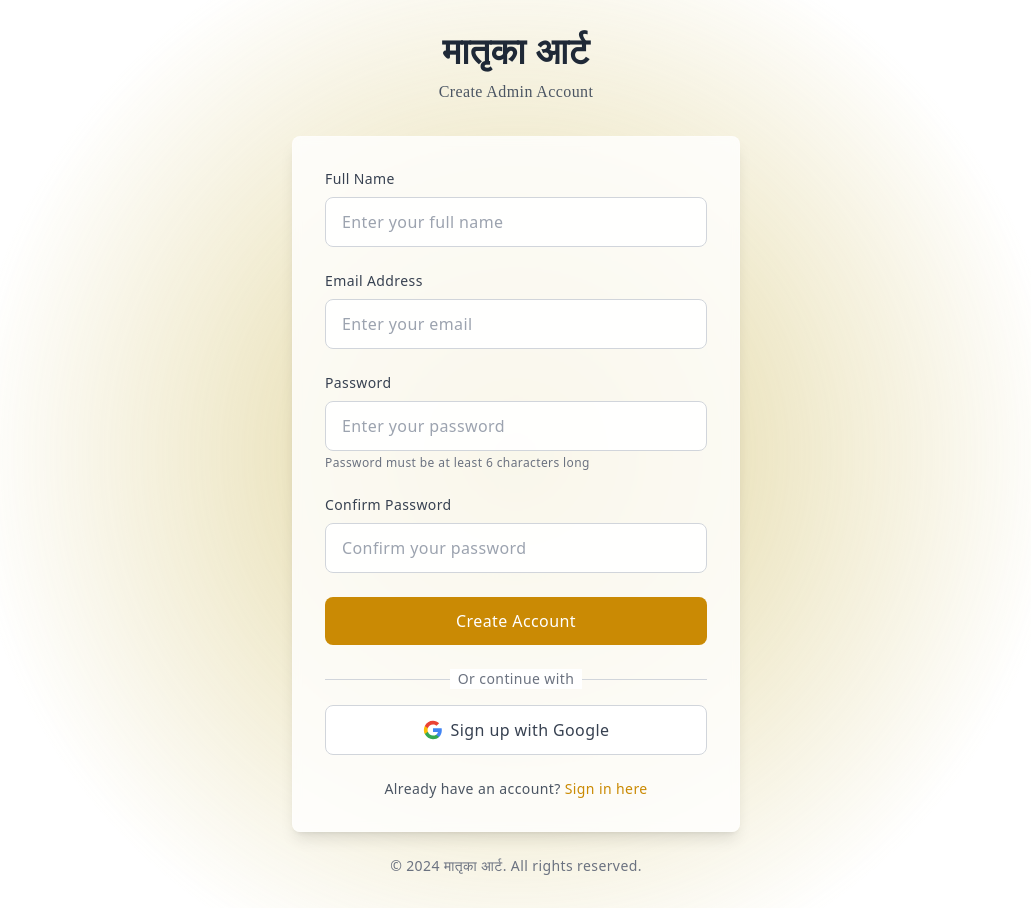
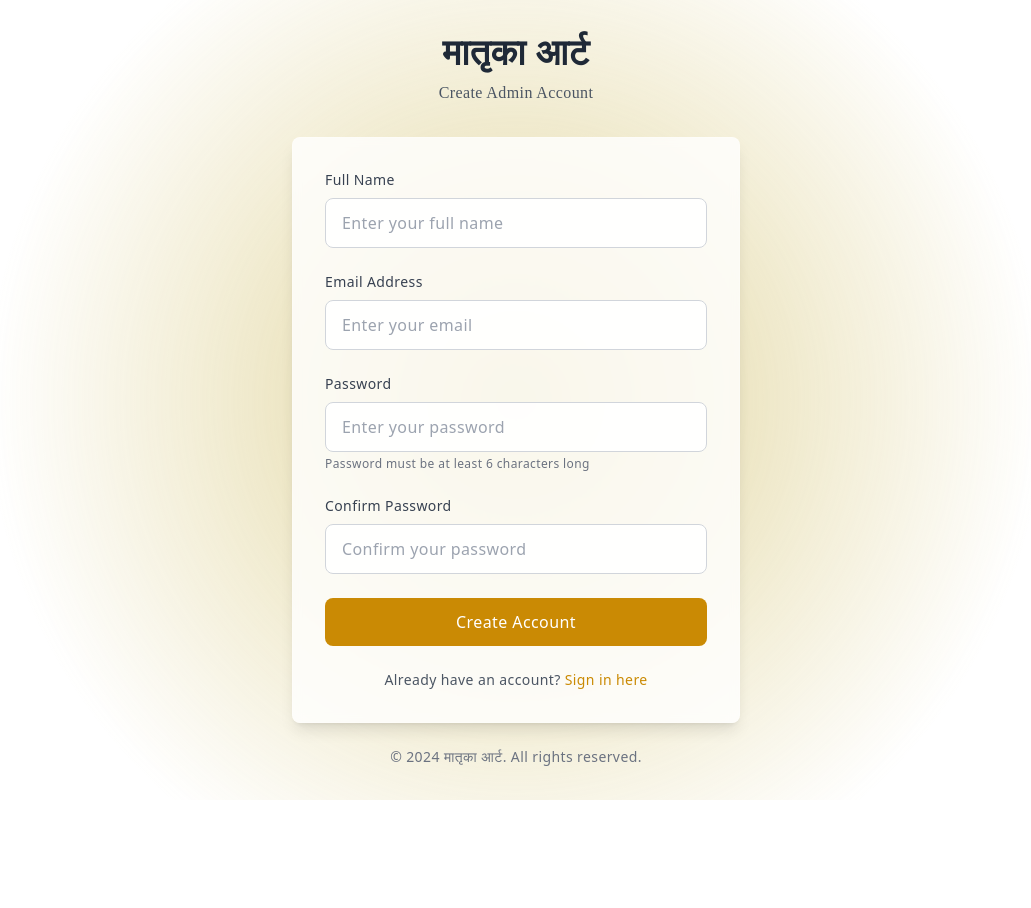
Before and after one commit to beetlejusse/maatrikaart, a Next.js app: page /admin/signup in a window 1280 px wide. Shown: the whole page, without its empty margins (124-1155 px from the left). After the commit the page ends 800 px from the top, so only its background shows below. Built offline with nearby package versions, Linux system fonts and the light colour scheme.

Commit message:
admin and related configurations

```diff
--- a/app/admin/(auth)/login/page.tsx
+++ b/app/admin/(auth)/login/page.tsx
@@ -52,7 +52,6 @@ const LoginPage = () => {
 
   return (
     <div className="min-h-screen w-full relative bg-white">
-      {/* Background gradient matching the gallery theme */}
       <div
         className="absolute inset-0 z-0"
         style={{
@@ -66,7 +65,6 @@ const LoginPage = () => {
 
       <div className="relative z-10 min-h-screen flex items-center justify-center px-4 py-8">
         <div className="w-full max-w-md">
-          {/* Logo/Brand Section */}
           <div className="text-center mb-8">
             <h1 className="text-4xl font-bold text-gray-800 mb-2 font-yatra">
               मातृका आर्ट
@@ -74,7 +72,6 @@ const LoginPage = () => {
             <p className="text-gray-600 font-kalam">Admin Login</p>
           </div>
 
-          {/* Login Form */}
           <div className="bg-white/80 backdrop-blur-sm rounded-lg shadow-lg p-8 border border-white/20">
             <h2 className="text-2xl font-semibold text-center text-gray-800 mb-6 font-ranga">
               Welcome Back
@@ -88,7 +85,10 @@ const LoginPage = () => {
 
             <form onSubmit={handleCredentialsLogin} className="space-y-6">
               <div>
-                <label htmlFor="email" className="block text-sm font-medium text-gray-700 mb-2">
+                <label
+                  htmlFor="email"
+                  className="block text-sm font-medium text-gray-700 mb-2"
+                >
                   Email Address
                 </label>
                 <input
@@ -103,7 +103,10 @@ const LoginPage = () => {
               </div>
 
               <div>
-                <label htmlFor="password" className="block text-sm font-medium text-gray-700 mb-2">
+                <label
+                  htmlFor="password"
+                  className="block text-sm font-medium text-gray-700 mb-2"
+                >
                   Password
                 </label>
                 <input
@@ -133,13 +136,15 @@ const LoginPage = () => {
               </button>
             </form>
 
-            <div className="mt-6">
+            {/* <div className="mt-6">
               <div className="relative">
                 <div className="absolute inset-0 flex items-center">
                   <div className="w-full border-t border-gray-300"></div>
                 </div>
                 <div className="relative flex justify-center text-sm">
-                  <span className="px-2 bg-white text-gray-500">Or continue with</span>
+                  <span className="px-2 bg-white text-gray-500">
+                    Or continue with
+                  </span>
                 </div>
               </div>
 
@@ -168,12 +173,15 @@ const LoginPage = () => {
                 </svg>
                 Sign in with Google
               </button>
-            </div>
+            </div> */}
 
             <div className="mt-6 text-center">
               <p className="text-sm text-gray-600">
                 Don't have an account?{" "}
-                <Link href="/admin/signup" className="text-yellow-600 hover:text-yellow-700 font-medium">
+                <Link
+                  href="/admin/signup"
+                  className="text-yellow-600 hover:text-yellow-700 font-medium"
+                >
                   Sign up here
                 </Link>
               </p>
--- a/app/admin/(auth)/signup/page.tsx
+++ b/app/admin/(auth)/signup/page.tsx
@@ -20,7 +20,6 @@ const SignupPage = () => {
     setError("");
     setSuccess("");
 
-    // Validation
     if (password !== confirmPassword) {
       setError("Passwords do not match.");
       setIsLoading(false);
@@ -54,7 +53,6 @@ const SignupPage = () => {
 
       setSuccess("Account created successfully! Redirecting to login...");
 
-      // Auto-login after successful signup
       setTimeout(async () => {
         const result = await signIn("credentials", {
           email,
@@ -205,42 +203,7 @@ const SignupPage = () => {
               </button>
             </form>
 
-            <div className="mt-6">
-              <div className="relative">
-                <div className="absolute inset-0 flex items-center">
-                  <div className="w-full border-t border-gray-300"></div>
-                </div>
-                <div className="relative flex justify-center text-sm">
-                  <span className="px-2 bg-white text-gray-500">Or continue with</span>
-                </div>
-              </div>
 
-              <button
-                onClick={handleGoogleSignup}
-                disabled={isLoading}
-                className="mt-4 w-full bg-white hover:bg-gray-50 border border-gray-300 text-gray-700 font-medium py-3 px-4 rounded-lg transition-colors duration-200 flex items-center justify-center"
-              >
-                <svg className="w-5 h-5 mr-2" viewBox="0 0 24 24">
-                  <path
-                    fill="#4285F4"
-                    d="M22.56 12.25c0-.78-.07-1.53-.2-2.25H12v4.26h5.92c-.26 1.37-1.04 2.53-2.21 3.31v2.77h3.57c2.08-1.92 3.28-4.74 3.28-8.09z"
-                  />
-                  <path
-                    fill="#34A853"
-                    d="M12 23c2.97 0 5.46-.98 7.28-2.66l-3.57-2.77c-.98.66-2.23 1.06-3.71 1.06-2.86 0-5.29-1.93-6.16-4.53H2.18v2.84C3.99 20.53 7.7 23 12 23z"
-                  />
-                  <path
-                    fill="#FBBC05"
-                    d="M5.84 14.09c-.22-.66-.35-1.36-.35-2.09s.13-1.43.35-2.09V7.07H2.18C1.43 8.55 1 10.22 1 12s.43 3.45 1.18 4.93l2.85-2.22.81-.62z"
-                  />
-                  <path
-                    fill="#EA4335"
-                    d="M12 5.38c1.62 0 3.06.56 4.21 1.64l3.15-3.15C17.45 2.09 14.97 1 12 1 7.7 1 3.99 3.47 2.18 7.07l3.66 2.84c.87-2.6 3.3-4.53 6.16-4.53z"
-                  />
-                </svg>
-                Sign up with Google
-              </button>
-            </div>
 
             <div className="mt-6 text-center">
               <p className="text-sm text-gray-600">
--- a/app/admin/dashboard/layout.tsx
+++ b/app/admin/dashboard/layout.tsx
@@ -10,25 +10,7 @@ export default function DashboardLayout({
   return (
     <SessionProvider>
       <main className="">
-        <div className="min-h-screen w-full relative bg-white">
-          {/* Warm Orange Glow Top */}
-          <div
-            className="absolute inset-0 z-0"
-            style={{
-              background: "#ffffff",
-              backgroundImage: `
-        radial-gradient(
-          circle at top center,
-          rgba(255, 140, 60, 0.5),
-          transparent 70%
-        )
-      `,
-              filter: "blur(80px)",
-              backgroundRepeat: "no-repeat",
-            }}
-          />
-          {children}
-        </div>
+        {children}
       </main>
     </SessionProvider>
   );
--- a/app/admin/dashboard/page.tsx
+++ b/app/admin/dashboard/page.tsx
@@ -24,7 +24,6 @@ export default function AdminDashboard() {
     if (!session) router.push("/admin/login");
   }, [session, status, router]);
 
-  // Fetch analytics data
   useEffect(() => {
     const fetchAnalytics = async () => {
       if (!session) return;
@@ -60,7 +59,6 @@ export default function AdminDashboard() {
     <div className="min-h-screen relative z-30">
       <DashNav />
 
-      {/* Welcome Section */}
       <div className="container mx-auto my-auto px-4 sm:px-6 lg:px-8 py-8">
         <div className="mb-8 mt-28">
           <h1 className="text-3xl font-bold text-slate-800  mb-2">
@@ -72,7 +70,6 @@ export default function AdminDashboard() {
           </p>
         </div>
 
-        {/* Analytics Cards */}
         <div className="grid grid-cols-1 md:grid-cols-3 gap-8 mb-8">
           <AnalyticsCard
             title="Website Views"
```
